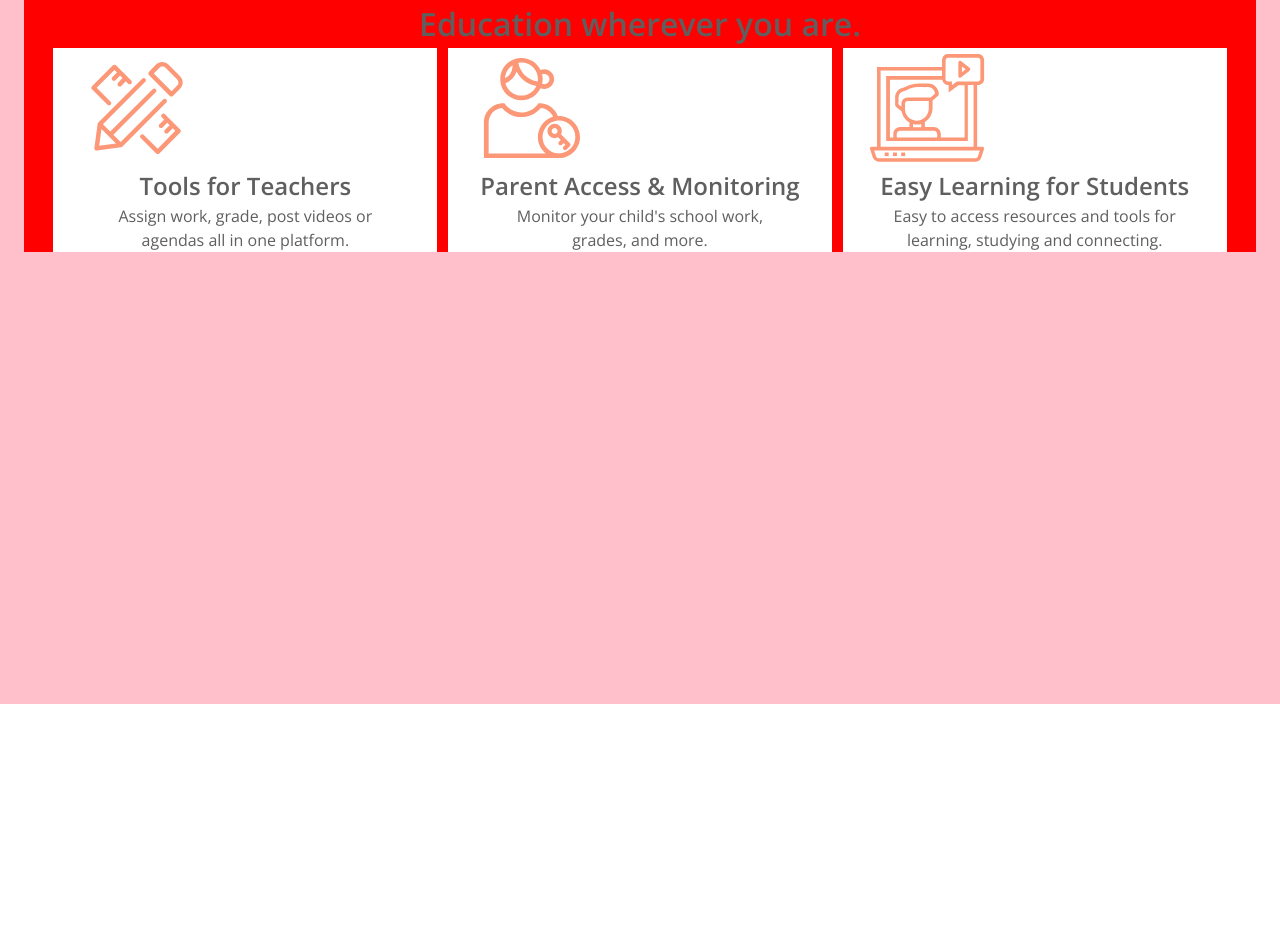
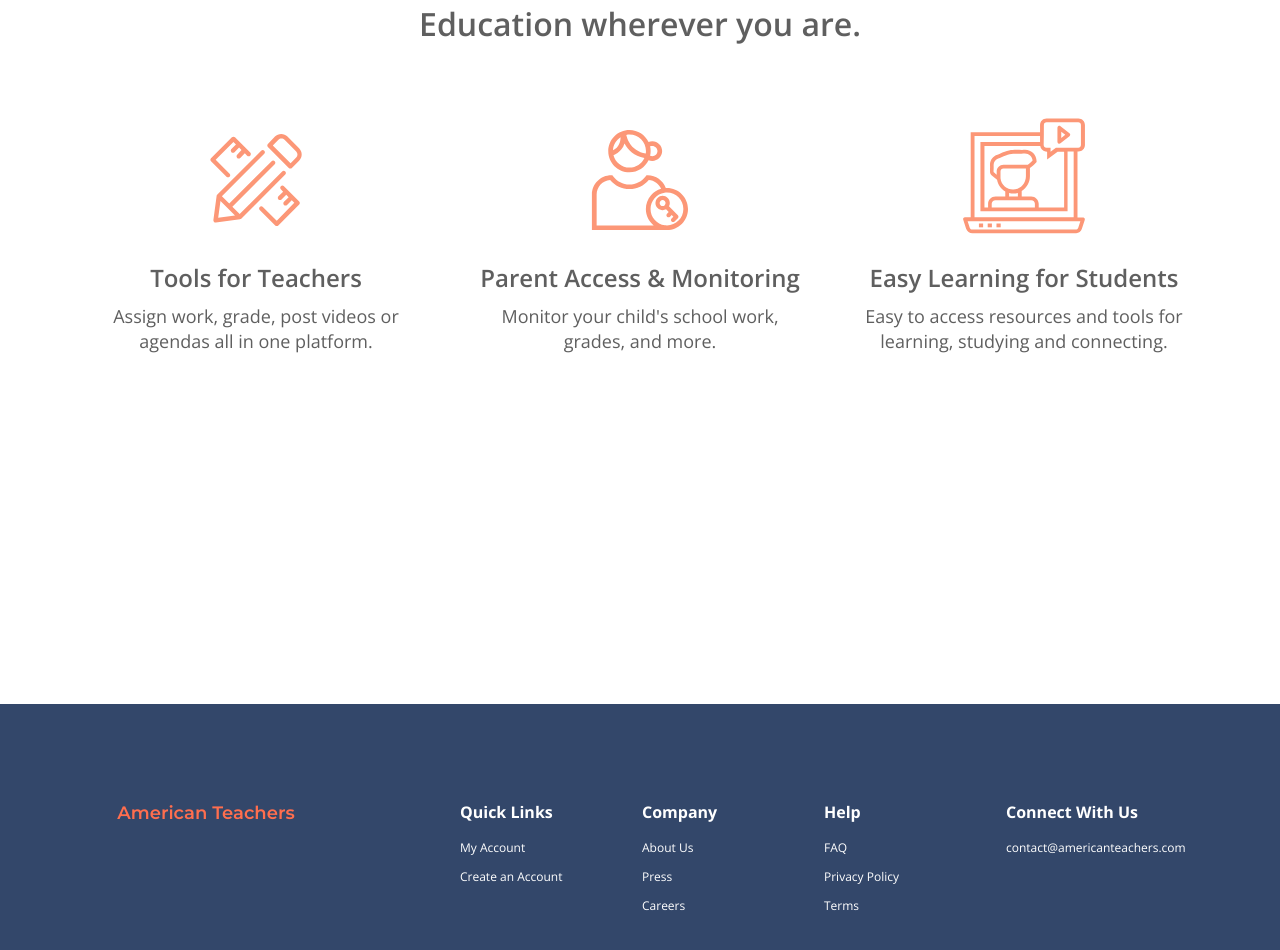
Before and after one commit to American-Teachers/American-Teachers, a React (Create React App) app in the folder wwwroot/: page / in a window 1280 px wide. Shown: the part 960-1910 px from the top of the page. Before the commit the page ends 1664 px from the top, so only its background shows below. Built offline with nearby package versions, Linux system fonts and the light colour scheme.

Commit message:
style landing2

```diff
--- a/wwwroot/src/components/Layout.js
+++ b/wwwroot/src/components/Layout.js
@@ -25,7 +25,7 @@ export default function Layout({children}) {
 
       {children}
 
-      {/* <Footer/> */}
+      <Footer/>
 
     </Container>
   )
--- a/wwwroot/src/pages/Landing.js
+++ b/wwwroot/src/pages/Landing.js
@@ -48,27 +48,37 @@ const useStyles = makeStyles((theme) => ({
 
   landing2root: {
     height: '100vh',
-    backgroundColor: 'pink',
     paddingTop: theme.spacing(12)
   },
-  landing2Container: {textAlign: 'center', backgroundColor: 'red'},
+  landing2Container: {textAlign: 'center'},
   landing2Title: {
     fontSize: '32px',
-    fontWeight: 600
+    fontWeight: 600,
+    marginBottom: theme.spacing(9)
   },
   landing2ItemBox: {
     width: theme.spacing(48),
-    backgroundColor: 'white',
+    margin: 0,
 
     '& h3': {
+      fontSize: '24px',
       fontWeight: 600,
-      fontSize: '24px'
+      marginBottom: theme.spacing(1)
     },
-    '& p': {padding: `0 ${theme.spacing(2)}px`}
+    '& p': {
+      fontSize: '18px',
+      lineHeight: '25px'
+    },
+    '&:last-child > div': {
+      width: theme.spacing(16),
+      position: 'relative',
+      top: -theme.spacing(1)
+    }
   },
   landing2ImgContainer: {
     width: theme.spacing(15),
-    height: theme.spacing(15)
+    height: theme.spacing(15),
+    margin: `0 auto ${theme.spacing(2.5)}px`
   },
   test: {backgroundColor: 'red'}
 }))
@@ -126,7 +136,7 @@ function Landing1() {
 
 
 
-function Landing2() {
+export function Landing2() {
   const classes = useStyles();
 
   const landing2Data = {
@@ -162,7 +172,7 @@ function Landing2() {
 
         <Box
           display='flex'
-          justifyContent='space-between'
+          justifyContent='center'
         >
           {landing2Data.icons.map((i, index) => (
             <Container key={index} className={classes.landing2ItemBox}>
```
